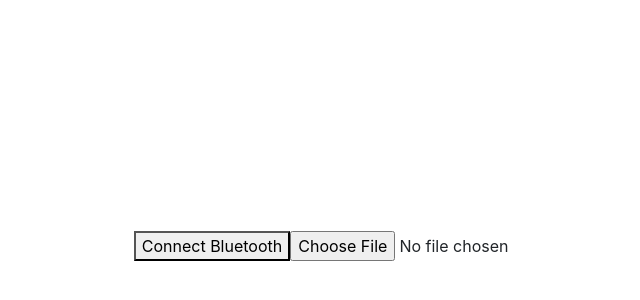
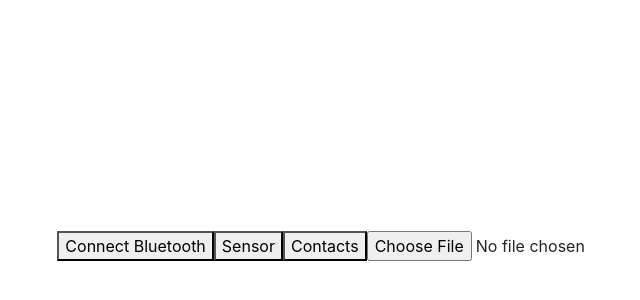
Before and after one commit to talhaamjadx/pwa-testing, a Nuxt app: page / in a window 1280 px wide. Shown: the part 154-454 px from the top of the page, without its empty margins (256-896 px from the left). Built offline with nearby package versions, Linux system fonts and the light colour scheme.

Commit message:
changes made

```diff
--- a/pages/index.vue
+++ b/pages/index.vue
@@ -1,6 +1,8 @@
 <template>
   <div class="container">
     <button @click="connectBluetooth()">Connect Bluetooth</button>
+    <button @click="sensor()">Sensor</button>
+    <button @click="contactPicker()">Contacts</button>
     <input type="file" accept="image/*" capture="camera" />
     {{ response }}
   </div>
@@ -23,6 +25,22 @@ export default {
         console.log(err)
         this.response = err
       })
+    },
+    async sensor(){
+      if('IdleDetector' in window){
+          const state = await IdleDetector.requestPermission()
+          alert(state)
+      }
+    },
+    async contactPicker(){
+      const props = ['name', 'email', 'tel', 'address', 'icon'];
+      const opts = {multiple: true};
+      const supported = ('contacts' in navigator && 'ContactsManager' in window);
+      alert(supported)
+          if (supported) {
+              const contacts = await navigator.contacts.select(props, opts);
+              console.log(contacts)
+          }
     }
   }
 }
```
